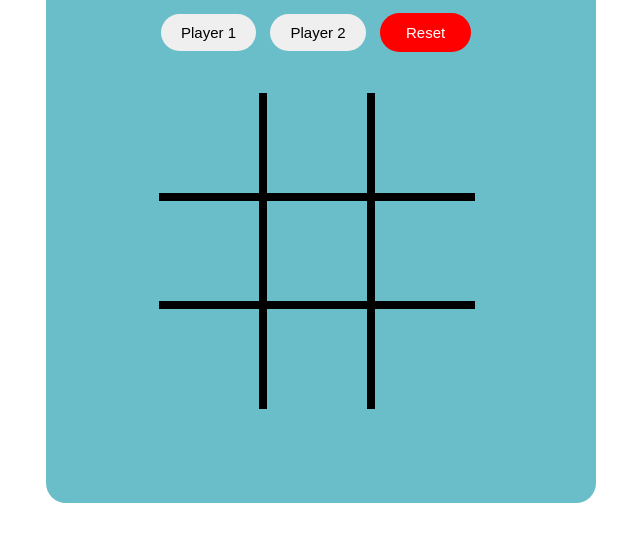
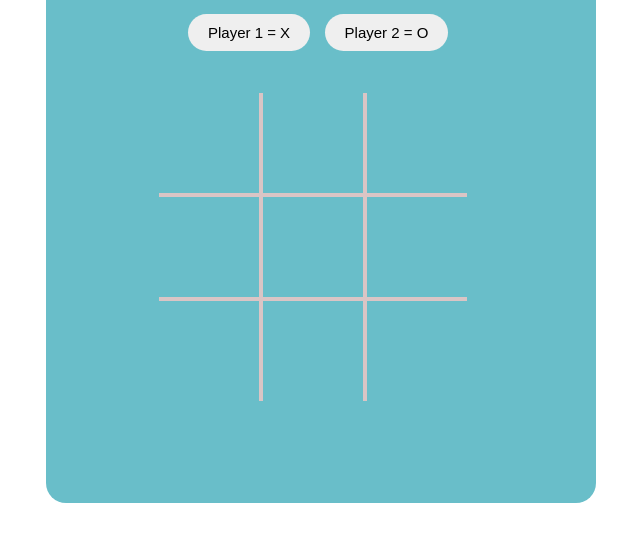
Before and after one commit to yashdobariya/Tic-Tac-Toe-Game, a plain HTML site: page index.html in a window 1280 px wide. Shown: the part 97-638 px from the top of the page, without its empty margins (319-959 px from the left). Drawn offline with Linux system fonts and the light colour scheme.

Commit message:
add player functionality and reset functionality

```diff
--- a/index.css
+++ b/index.css
@@ -26,7 +26,7 @@ body {
 .btn-wrap {
   position: absolute;
   margin-top: 90px;
-  margin-left: 115px;
+  margin-left: 132px;
 }
 
 .pl_one {
@@ -34,6 +34,7 @@ body {
   border-radius: 20px;
   border: none;
   font-size: 15px;
+  margin-left: 10px;
 }
 .pl_two {
   padding: 10px 20px;
@@ -50,6 +51,7 @@ body {
   color: white;
   margin-left: 10px;
   background-color: red;
+  visibility: hidden;
 }
 
 .game_table {
@@ -62,30 +64,33 @@ body {
 .game_cell {
   width: 100px;
   height: 100px;
-  border: 4px solid black;
+  border: 2px solid #dac5c5;
   background-color: rgb(105, 190, 201);
+  text-align: center;
+  font-size: 75px;
+  font-weight: normal;
 }
 
-#cell_1,
-#cell_2,
-#cell_3 {
+#cell_one,
+#cell_two,
+#cell_three {
   border-top: none;
 }
 
-#cell_3,
-#cell_6,
-#cell_9 {
+#cell_three,
+#cell_six,
+#cell_nine {
   border-right: none;
 }
 
-#cell_7,
-#cell_8,
-#cell_9 {
+#cell_seven,
+#cell_eight,
+#cell_nine {
   border-bottom: none;
 }
 
-#cell_1,
-#cell_4,
-#cell_7 {
+#cell_one,
+#cell_four,
+#cell_seven {
   border-left: none;
 }
--- a/index.html
+++ b/index.html
@@ -18,27 +18,29 @@
             </div>
 
             <div class="btn-wrap">
-                <button class="pl_one">Player 1 </button>
-                <button class="pl_two">Player 2</button>
-                <button class="reset">Reset</button>
+                <button class="pl_one" id="pl_one" onclick="selectPlayer(event)">Player 1 = X </button>
+                <button class="pl_two" id="pl_two" onclick="selectPlayer(event)">Player 2 = O</button>
+                <button class="reset" id="reset" onclick="reset()">Reset</button>
             </div>
 
-            <div class="game_table">
+            <div class="game_table" id="game_table">
 
-                <div class="game_cell" id="cell_1"></div>
-                <div class="game_cell" id="cell_2"></div>
-                <div class="game_cell" id="cell_3"></div>
-                <div class="game_cell" id="cell_4"></div>
-                <div class="game_cell" id="cell_5"></div>
-                <div class="game_cell" id="cell_6"> </div>
-                <div class="game_cell" id="cell_7"></div>
-                <div class="game_cell" id="cell_8"></div>
-                <div class="game_cell" id="cell_9"></div>
+                <div class="game_cell" id="cell_one" onclick="getsign(event)"></div>
+                <div class="game_cell" id="cell_two" onclick="getsign(event)"></div>
+                <div class="game_cell" id="cell_three" onclick="getsign(event)"></div>
+                <div class="game_cell" id="cell_four" onclick="getsign(event)"></div>
+                <div class="game_cell" id="cell_five" onclick="getsign(event)"></div>
+                <div class="game_cell" id="cell_six" onclick="getsign(event)"></div>
+                <div class="game_cell" id="cell_seven" onclick="getsign(event)"></div>
+                <div class="game_cell" id="cell_eight" onclick="getsign(event)"></div>
+                <div class="game_cell" id="cell_nine" onclick="getsign(event)"></div>
 
             </div>
         </div>
     </main>
 
+
+    <script src="./index.js"></script>
 </body>
 
 </html>
--- /dev/null
+++ b/index.js
@@ -0,0 +1,47 @@
+let pl_One_Data = document.getElementById("pl_one");
+let pl_Two_Data = document.getElementById("pl_two");
+let reset_Data = document.getElementById("reset");
+let cell_Data = document.getElementsByClassName("game_cell")
+let playersign = '';
+
+const selectPlayer = (event) => {
+
+    if (event.target.id == pl_One_Data.id) {
+            pl_Two_Data.style.visibility = "hidden";
+            reset_Data.style.visibility = "visible";
+            reset_Data.style.marginLeft = "-80px";
+            playersign = "X"
+            console.log(playersign,"playersign");
+    } else {
+            pl_One_Data.style.display = "none";
+            reset_Data.style.visibility = "visible";
+            reset_Data.style.marginLeft = "60px";
+            playersign ="O"
+    }
+}
+
+const getsign = (event) => {
+    let sign = event.target;
+    sign.innerHTML = playersign;
+    if (playersign == "X") {
+        playersign = "O"
+    } else {
+        playersign = "X";
+    }
+}
+
+
+
+
+const reset = () => {
+    pl_One_Data.style.display = "unset";
+    pl_Two_Data.style.visibility = "visible";
+    reset_Data.style.visibility = "hidden";
+    playersign = ''
+    console.log( playersign,"sign");
+
+    for (let i = 0; i < cell_Data.length; i++) {
+        cell_Data[i].innerHTML = ""
+
+    }
+}
```
